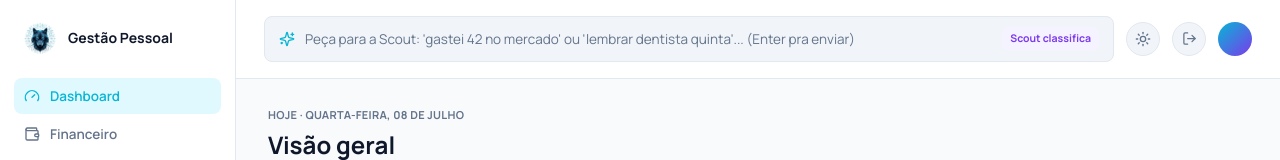
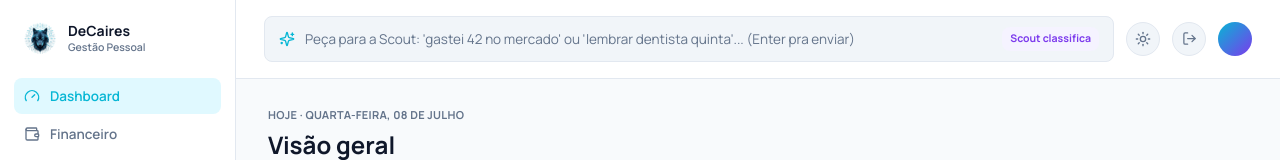
Before and after one commit to decairestechnology/gestao_vida, a React (Vite) app: page / in a window 1280 px wide. Shown: the top 160 px of the page. Built offline with nearby package versions, Linux system fonts and the light colour scheme; no server answers; sample sign-in values are in the browser's storage.

Commit message:
sidebar: titulo DeCaires, subtitulo Gestao Pessoal

```diff
--- a/src/components/layout/Sidebar.tsx
+++ b/src/components/layout/Sidebar.tsx
@@ -25,7 +25,8 @@ export function Sidebar() {
           <img src="/logo.png" alt="Logo" className="w-full h-full object-contain" />
         </div>
         <div className="leading-tight">
-          <div className="font-bold text-sm">Gestão Pessoal</div>
+          <div className="font-bold text-sm">DeCaires</div>
+          <div className="text-[10.5px] text-muted-foreground font-semibold">Gestão Pessoal</div>
         </div>
       </div>
 
```
